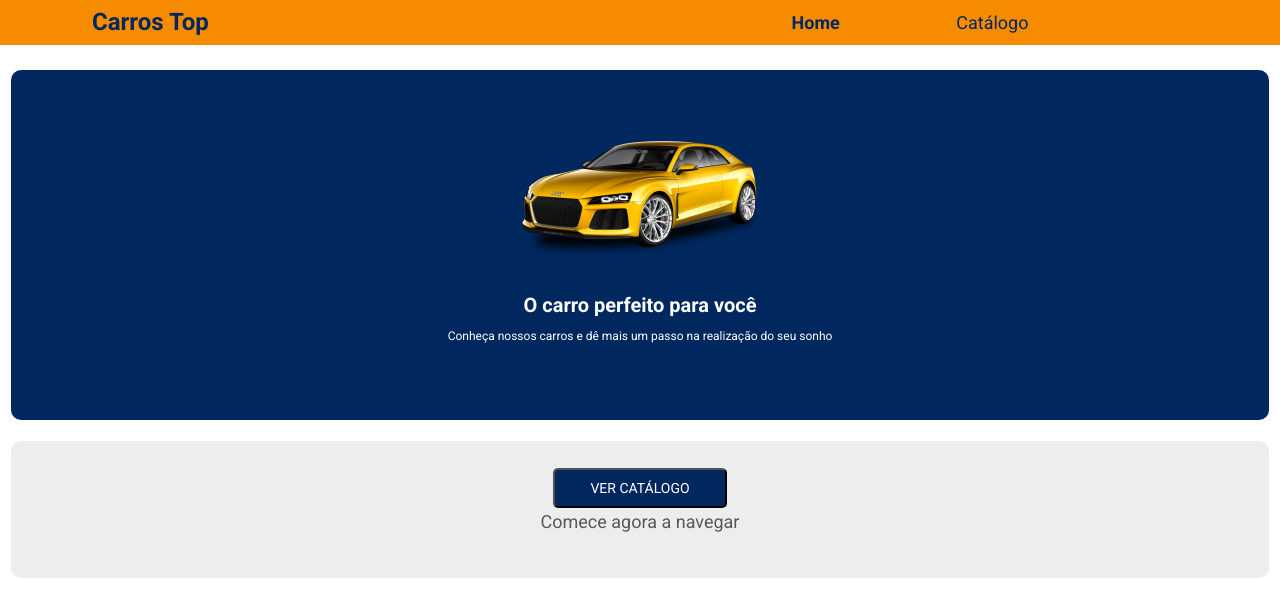
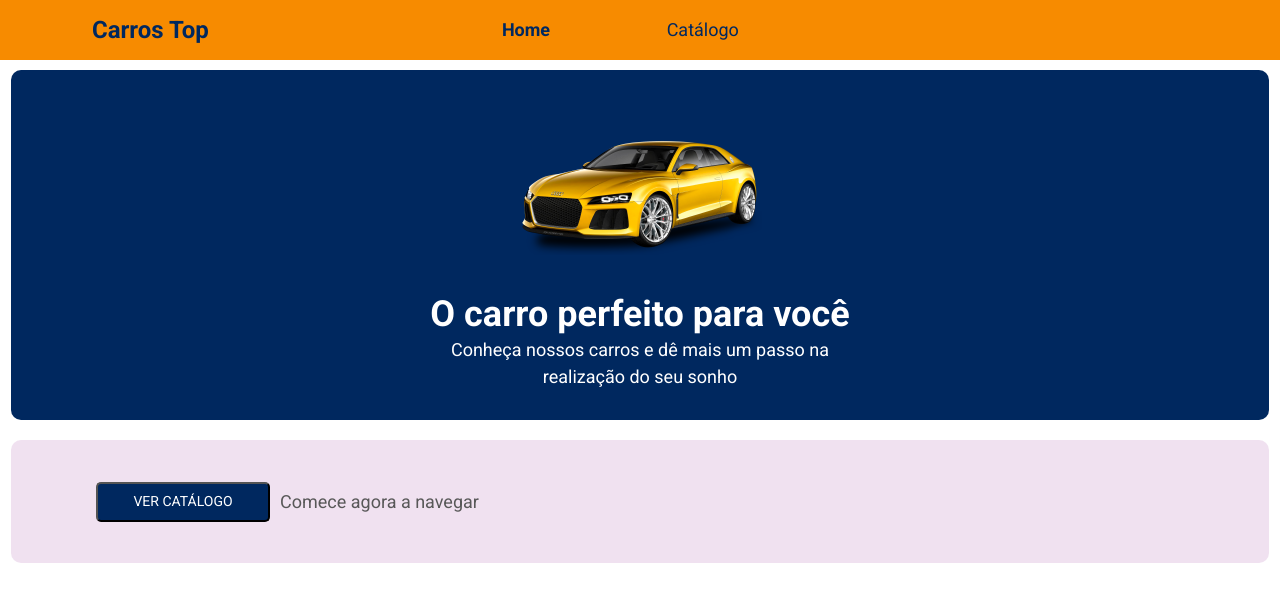
Before and after one commit to Jpoao/layout-challenge, a React (Create React App) app: page / in a window 1280 px wide. Shown: the top 616 px of the page. Built offline with nearby package versions, Linux system fonts and the light colour scheme.

Commit message:
responsivity home page, fixing css

```diff
--- a/src/components/NavBar/styles.css
+++ b/src/components/NavBar/styles.css
@@ -24,7 +24,7 @@
 .main-nav {
     position: absolute;
     width: 100%;
-    height: auto;
+    height: 60px;
 }
 
 .main-menu a.active{
@@ -38,17 +38,3 @@
   }
 
 }
-
-@media (min-width: 768px){
-
-    .navbar-collapse {
-        justify-content: flex-end;
-        padding-left: 170px;
-    }
-}
-
-@media (min-width: 992px){
-    .navbar-collapse{
-        padding-right: 203px;
-    }
-}
--- a/src/pages/Home/styles.css
+++ b/src/pages/Home/styles.css
@@ -28,15 +28,20 @@
 .home-top-container p {
     color: #fff;
     font-size: 12px;
-    margin: 10px 48px;
+    width: 251px;
+    height: 32px;
+    margin: auto;
 }
 
 .home-botton-container {
-    text-align: center;
+    display: flex;
+    flex-direction: column;
     border-radius: 10px;
-    background-color: #EDEDED;
-    padding: 27px 37px;
-    margin-top: 21px;
+    background-color: #EDED;
+    justify-content: center;
+    align-items: center;
+    height: 123px;
+    margin-top: 20px;
 }
 
 .home-botton-container p{
@@ -52,3 +57,30 @@
     width: 174px;
     height: 40px;
 }
+
+@media (min-width: 576px) {
+    .home-top-container h1 {
+        font-size: 36px;
+    }
+
+    .home-top-container p {
+        width: 420px;
+        height: 42px;
+        font-size: 18px;
+    }
+
+    .home-botton-container {
+        flex-direction: row;
+    }
+
+    .home-botton-container p{
+        margin: 10px 10px;
+    }
+}
+
+@media (min-width: 768px) {
+    .home-botton-container {
+        justify-content: start;
+        padding-left: 85px;
+    }
+}
```
